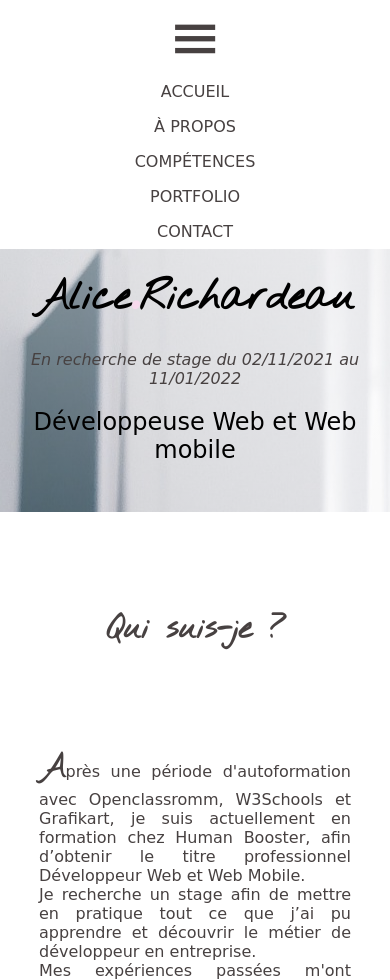
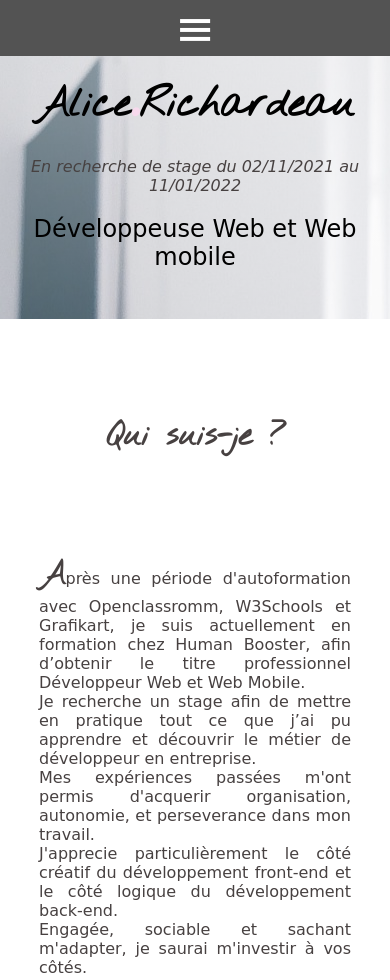
Before and after one commit to alicerichardeau/alicerichardeau.github.io, a plain HTML site: page index.html in a window 390 px wide. Shown: the top 980 px of the page. Drawn offline with Linux system fonts and the light colour scheme; a web font is replaced by a local one.

Commit message:
commit 13H30

```diff
--- a/app/sass/bases/body.scss
+++ b/app/sass/bases/body.scss
@@ -21,7 +21,7 @@ header {
         background:$color-base;
         position: absolute;
         bottom: -40px;
-        z-index: 2;
+        z-index: -2;
     }
     .small_rect{
         width: 300px;
@@ -36,7 +36,7 @@ header {
         height: 300px;
         display: block;
         border-radius: 100%;
-        z-index: 3;
+        z-index: -1;
         box-shadow: 5px 5px 7px $grey;
 
 
@@ -45,7 +45,7 @@ header {
     #text {
         display: flex;
         flex-direction: column;
-        z-index: 4;
+
     }
 
     #text p {
--- a/app/sass/bases/responsive.scss
+++ b/app/sass/bases/responsive.scss
@@ -16,22 +16,24 @@ body{
 
     nav{
         width: 100%;
-        background: none;
         margin-bottom: 0;
         position: relative;
         ul{
             flex-direction: column;
-            li a{
-                color: $color-text;
-            }
         }
         .menu_toogle{
             padding: 0.3rem 1rem;
-            font-size: 4rem;
-            color: $color-text;
+            font-size: 3rem;
+            color: $color-bkgd;
         }
         .menu_toogle:hover{
             color: $color-base;
+        }
+        .menu {
+            display: none;
+        }
+        .menu_checkbox:checked ~ .menu {
+            display: block;
         }
     }
 /*---HEADER---*/
--- a/app/sass/components/navbar.scss
+++ b/app/sass/components/navbar.scss
@@ -23,7 +23,7 @@
         background-color: rgba(10, 10, 10, 0.7) ;
         position: sticky;
         top: 0;
-        z-index: 1;
+        z-index: 0;
 
         .menu_checkbox{
             opacity:0;
```
Also changed, not shown: style.css, 1 other file.
